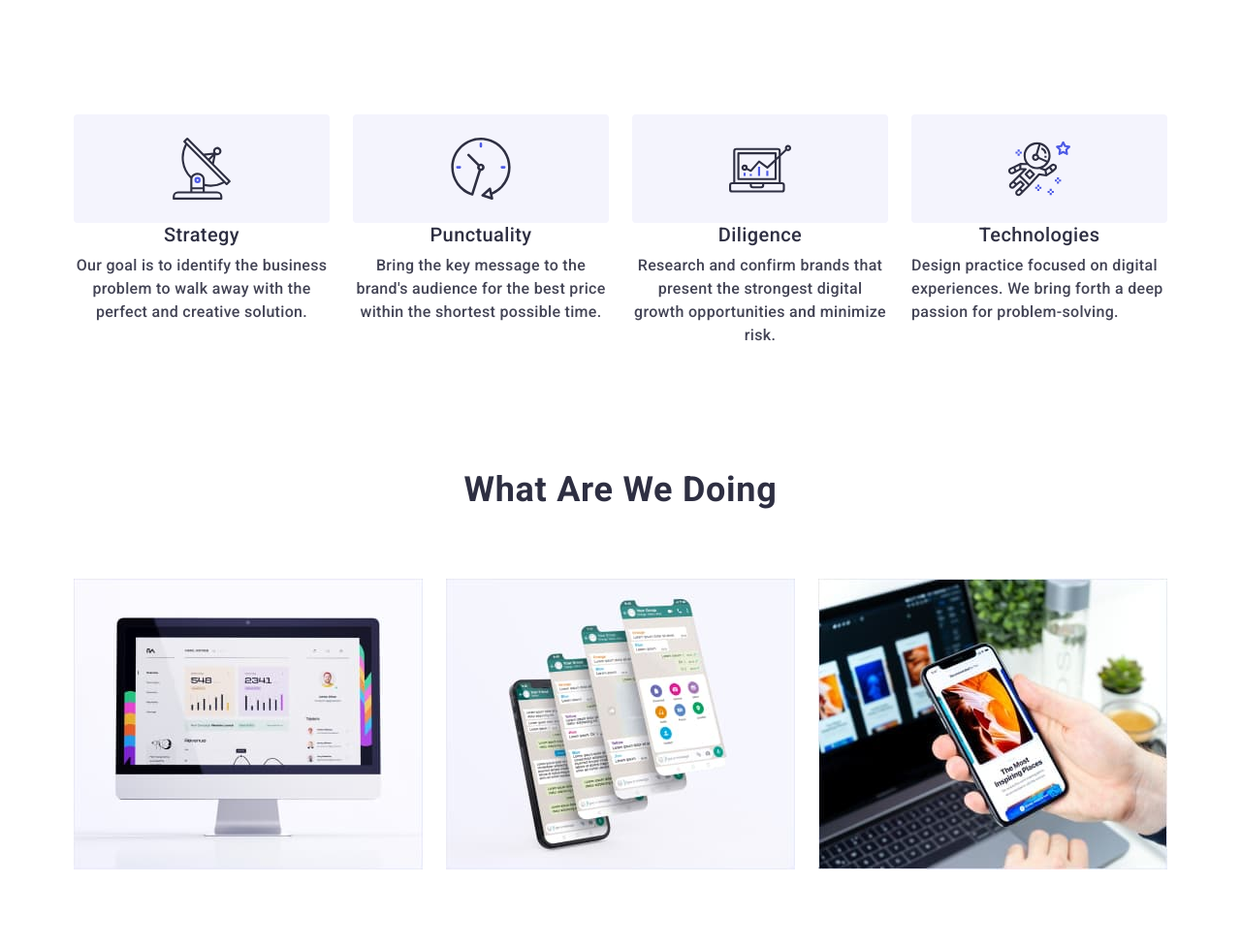
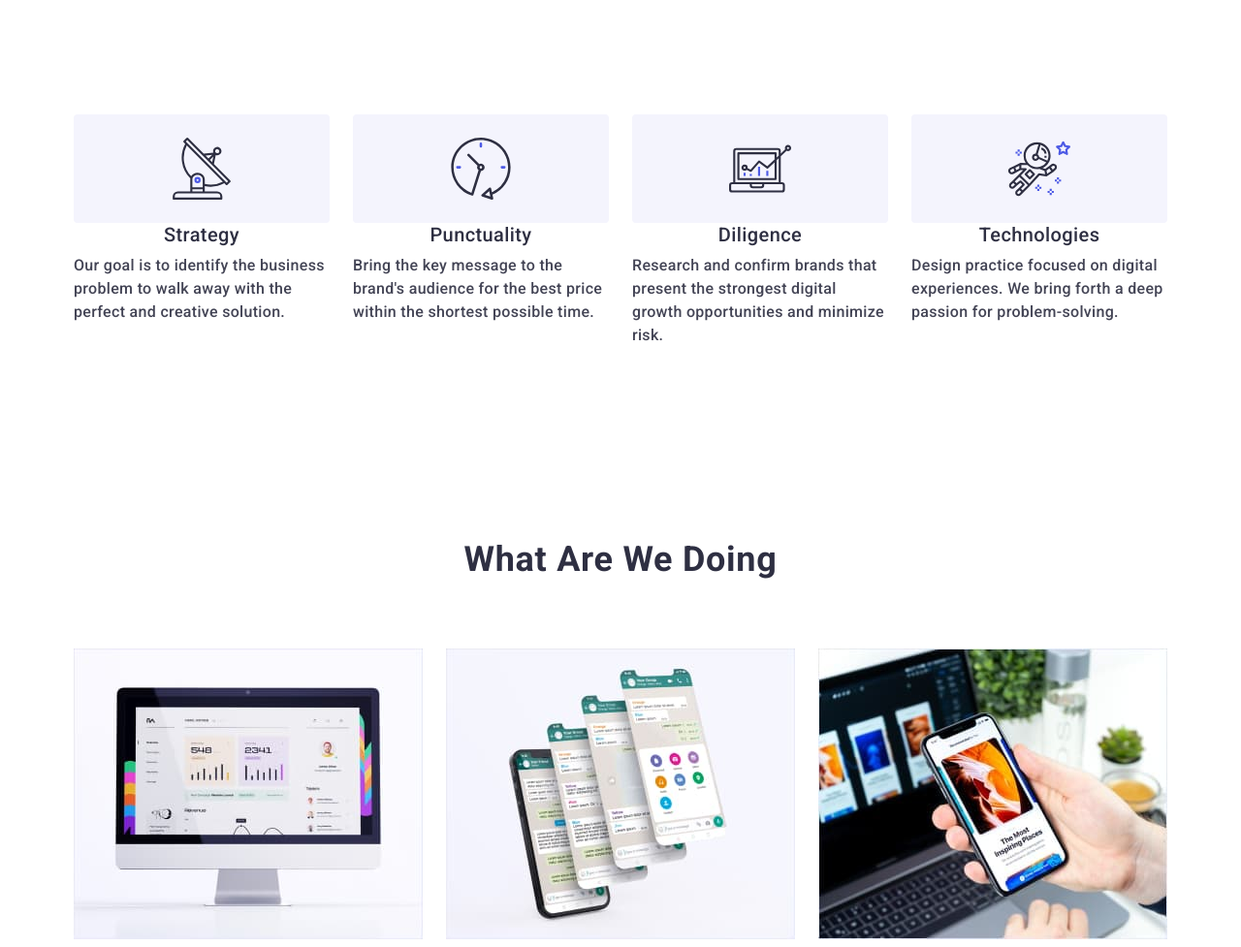
Before and after one commit to Sergiyan92/goit-markup-hw-07, a plain HTML site: page index.html in a window 1280 px wide. Shown: the part 675-1652 px from the top of the page at 97% size. Drawn offline with nearby package versions, Linux system fonts and the light colour scheme.

Commit message:
Update styles.css

```diff
--- a/css/styles.css
+++ b/css/styles.css
@@ -293,6 +293,7 @@ body {
 .social-list-modal {
   display: flex;
   margin-top: 48px;
+  justify-content: space-around;
 }
 .social-list-item-modal:not(:last-child) {
   margin-right: 50px;
@@ -524,8 +525,8 @@ body {
 
 /* =======================/HERO=======================*/
 /* =======================FEATURE======================= */
-.feature-item {
-  /* flex-basis: 100%; */
+.feature-item:not(:last-child) {
+  margin-bottom: 72px;
 }
 .svg {
   display: none;
@@ -540,12 +541,26 @@ body {
   padding-bottom: 96px;
 }
 @media screen and (min-width: 768px) {
+  .text-theme-light {
+    text-align: start;
+    line-height: 1.5;
+    letter-spacing: 0.02em;
+    color: var(--Text-color);
+    font-weight: 500;
+    margin-bottom: 8px;
+  }
+  .section {
+    display: block;
+    padding-top: 96px;
+    padding-bottom: 0;
+  }
   .feature {
     display: flex;
     flex-wrap: wrap;
   }
   .feature-item {
     flex-basis: calc((100% - 24px) / 2);
+    margin-bottom: 0;
   }
   .title {
     margin-bottom: 8px;
@@ -662,7 +677,6 @@ body {
   .team {
     display: flex;
     flex-wrap: wrap;
-    padding: 96px;
     background-color: var(--Light-color);
   }
   .team-avatar {
@@ -792,8 +806,7 @@ body {
   }
 }
 /* =========================FOOTER=============== */
-.footer-container {
-}
+
 .title-dark {
   font-size: 16px;
   line-height: calc(24 / 16);
```
